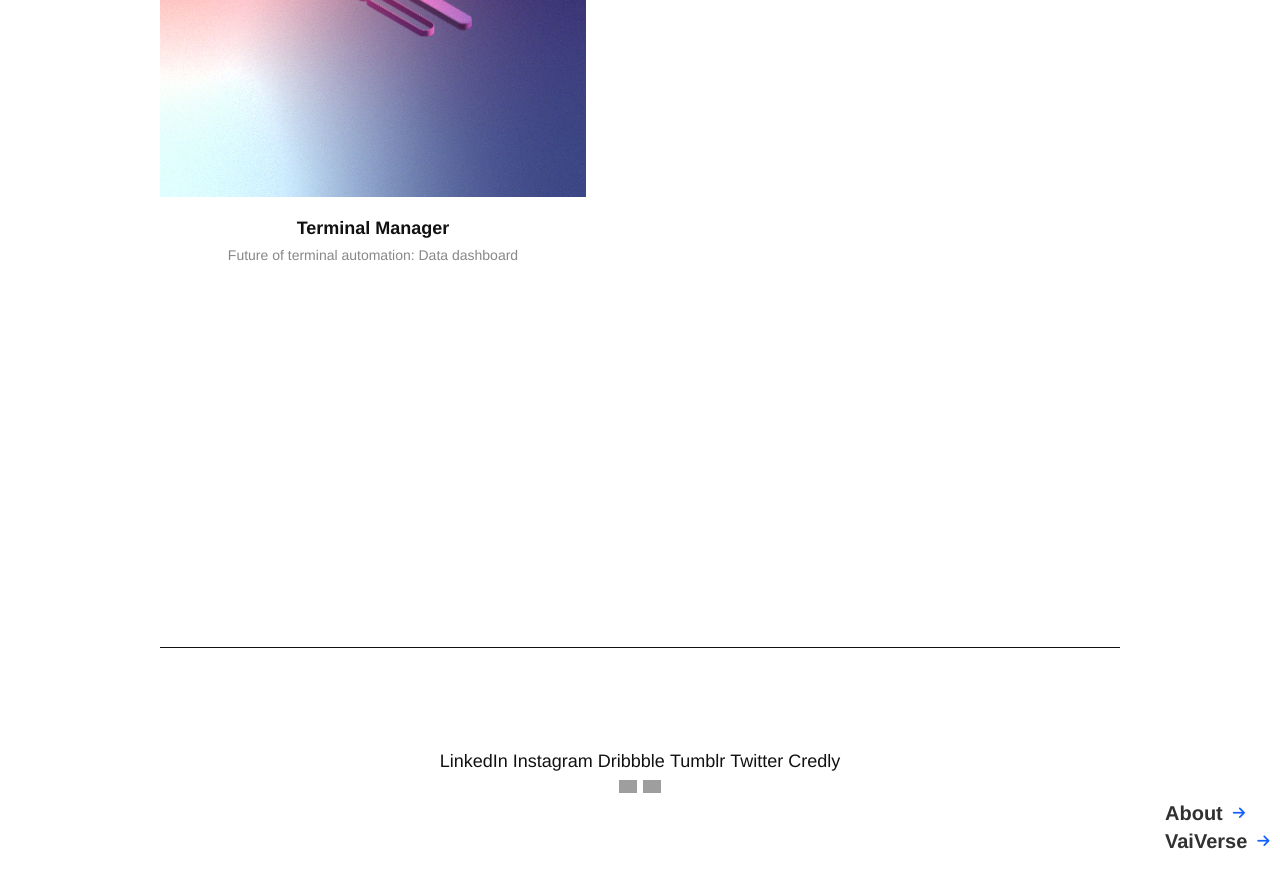
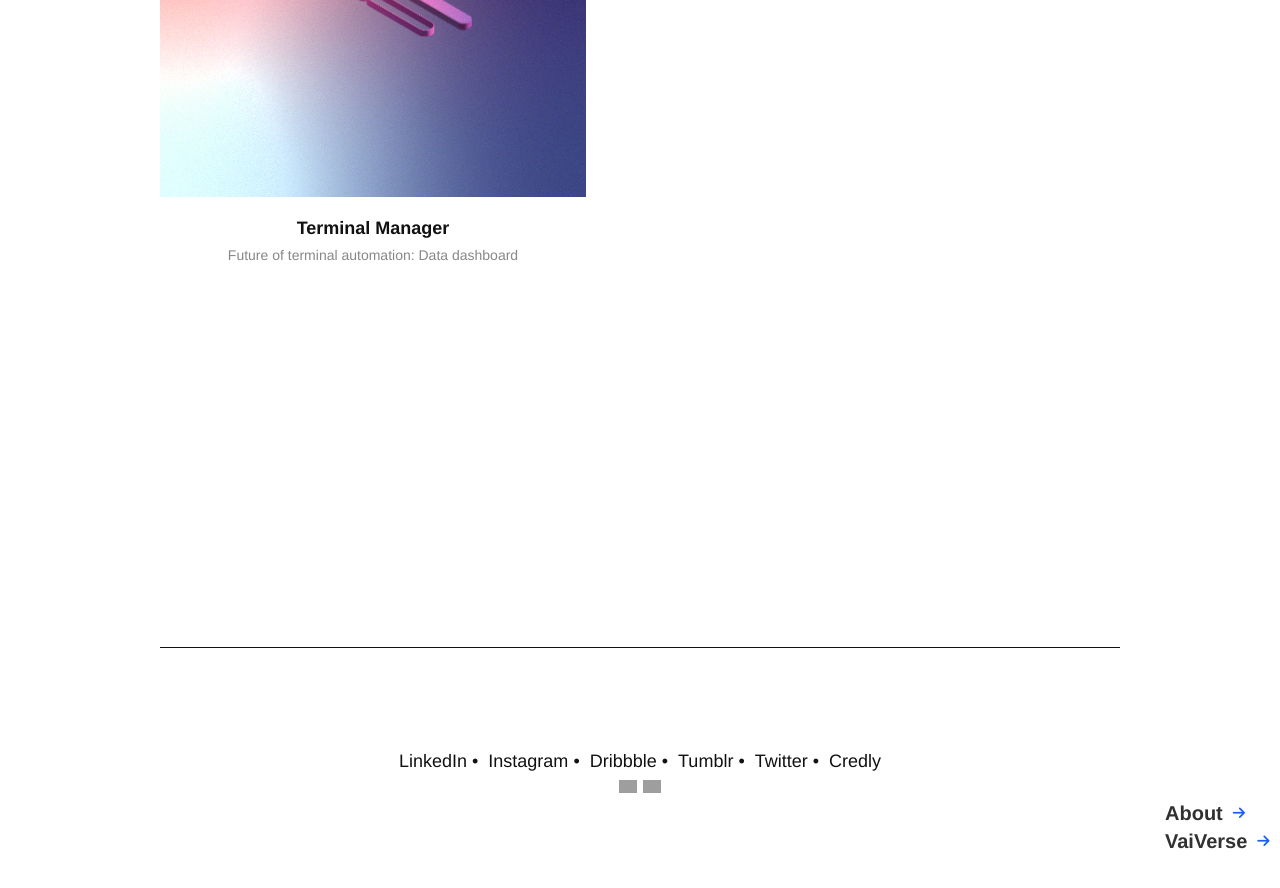
Before and after one commit to vaidesign/vaidesign.github.io, a Jekyll site: the page built from index.html, in a window 1280 px wide and 900 px high, scrolled down 2699 px. Shown: the top 888 px of the window. Built offline with Jekyll 4.4.1, drawn with Linux system fonts in a browser that asks for light colours; nearby versions of some CDN libraries; grey boxes are pictures that could not be loaded.

Commit message:
Update footer.html

```diff
--- a/_includes/footer.html
+++ b/_includes/footer.html
@@ -1,10 +1,10 @@
 <footer class="site-footer">
   <div style="text-align:center;">
-<a style="font-weight: 300;" href="https://www.linkedin.com/in/vaishalirajurkar/">LinkedIn</a>
-<a style="font-weight: 300;" href="https://www.instagram.com/vai_scapes/?hl=en">Instagram</a>
-<a style="font-weight: 300;" href="https://dribbble.com/Vaishalirajurkar">Dribbble</a>
-<a style="font-weight: 300;" href="https://vaishalirajurkar.tumblr.com/">Tumblr</a>
-<a style="font-weight: 300;" href="https://twitter.com/vai_scapes">Twitter</a>
+<a style="font-weight: 300;" href="https://www.linkedin.com/in/vaishalirajurkar/">LinkedIn</a> •&nbsp;
+<a style="font-weight: 300;" href="https://www.instagram.com/vai_scapes/?hl=en">Instagram</a> •&nbsp;
+<a style="font-weight: 300;" href="https://dribbble.com/Vaishalirajurkar">Dribbble</a> •&nbsp;
+<a style="font-weight: 300;" href="https://vaishalirajurkar.tumblr.com/">Tumblr</a> •&nbsp;
+<a style="font-weight: 300;" href="https://twitter.com/vai_scapes">Twitter</a> •&nbsp;
 <a style="font-weight: 300;" href="https://www.credly.com/badges/9694f38a-d1a2-406f-b854-0129d28fa505?source=linked_in_profile">Credly</a>
 <br>
 <img style="width: 1em;" src='https://raw.githubusercontent.com/vaishalirajurkar/vaishalirajurkar.github.io/main/img/ind.svg'>
```
